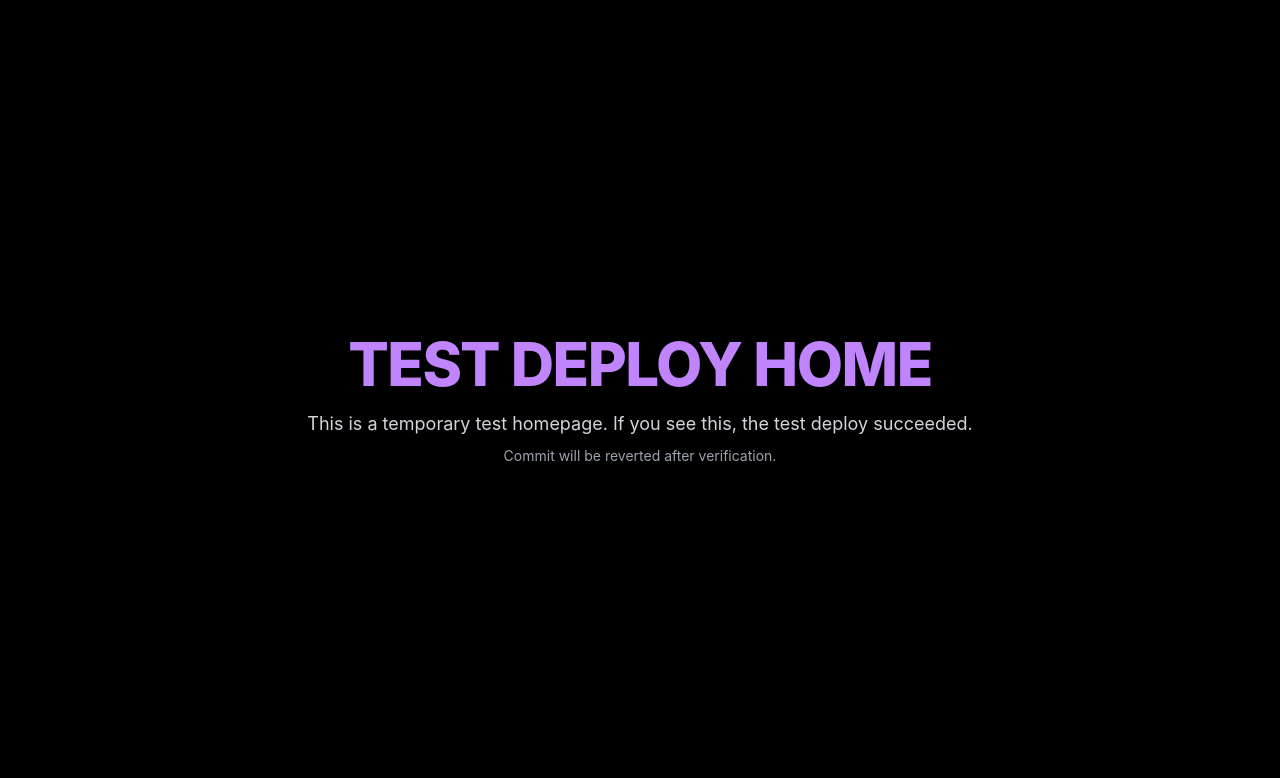
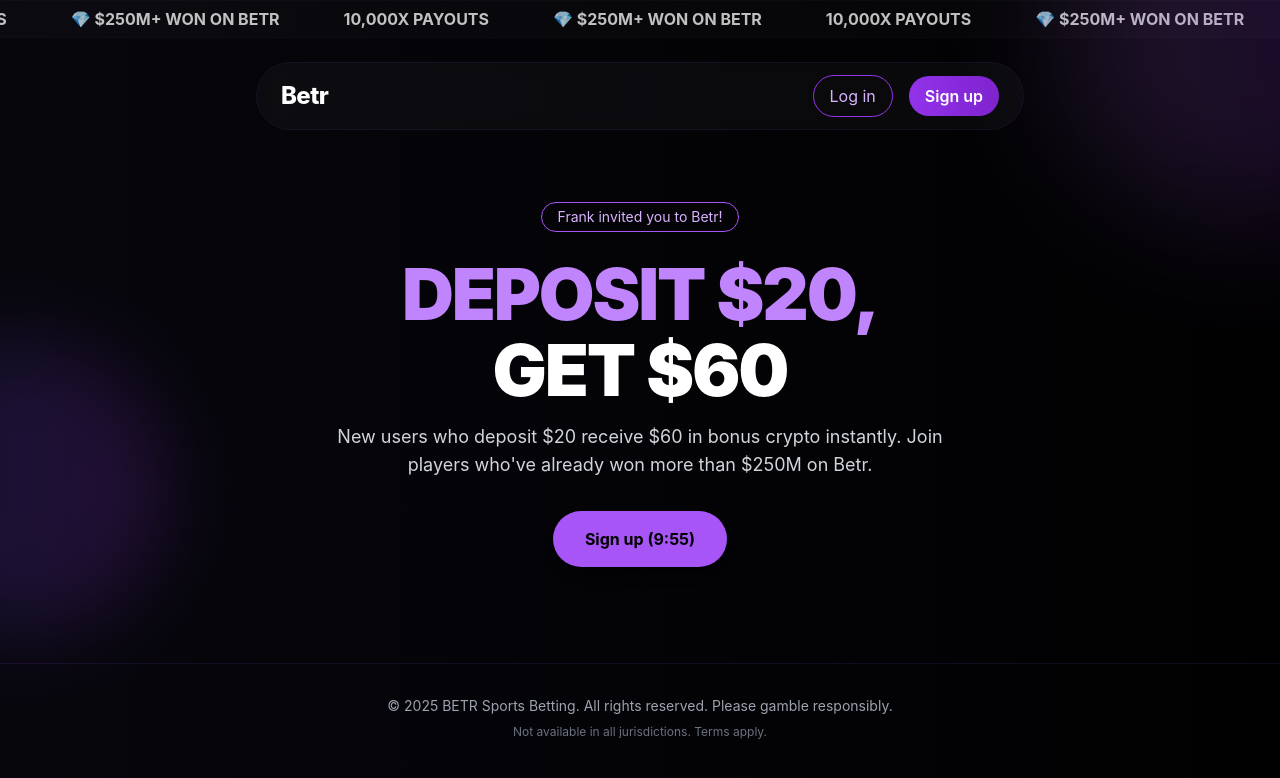
Before and after one commit to ftvinc0176/Betr-Crypto, a Next.js app: page / in a window 1280 px wide. Shown: the top 778 px of the page. Built offline with nearby package versions, Linux system fonts and the light colour scheme.

Commit message:
chore: restore real homepage content

```diff
--- a/src/app/page.tsx
+++ b/src/app/page.tsx
@@ -1,15 +1,119 @@
 "use client";
 
-import React from "react";
+import Link from 'next/link';
+import React, { useState, useEffect } from 'react';
+import SolanaDepositModal from '@/components/SolanaDepositModal';
 
-export default function TestDeployHome() {
-	return (
-		<main className="min-h-screen flex items-center justify-center bg-black text-white">
-			<div className="text-center px-6">
-				<h1 className="text-6xl font-extrabold text-purple-400 tracking-tight">TEST DEPLOY HOME</h1>
-				<p className="mt-4 text-lg text-gray-300">This is a temporary test homepage. If you see this, the test deploy succeeded.</p>
-				<p className="mt-2 text-sm text-gray-400">Commit will be reverted after verification.</p>
-			</div>
-		</main>
-	);
+export default function Home() {
+  const [depositOpen, setDepositOpen] = useState(false);
+  // 10 minute timer (600 seconds) that starts on each page load and counts down
+  const [secondsLeft, setSecondsLeft] = useState<number>(600);
+
+  function pad(n: number) {
+    return n.toString().padStart(2, '0');
+  }
+
+  // Start countdown on mount; reset to 600 on refresh (mount)
+  useEffect(() => {
+    setSecondsLeft(600);
+    const iv = setInterval(() => {
+      setSecondsLeft(s => {
+        if (s <= 0) {
+          return 0;
+        }
+        return s - 1;
+      });
+    }, 1000);
+    return () => clearInterval(iv);
+  }, []);
+  return (
+    <div className="premium-gradient text-white min-h-screen relative overflow-hidden">
+      <div className="top-ticker">
+        <div className="ticker-scroll px-6">
+          <div className="ticker-marquee">
+            {/* sequence: $250M message + payouts message; duplicated for seamless scroll */}
+            <span className="ticker-item">💎 $250M+ WON ON BETR</span>
+            <span className="ticker-item">10,000X PAYOUTS</span>
+            <span className="ticker-item">💎 $250M+ WON ON BETR</span>
+            <span className="ticker-item">10,000X PAYOUTS</span>
+            <span className="ticker-item">💎 $250M+ WON ON BETR</span>
+            <span className="ticker-item">10,000X PAYOUTS</span>
+            {/* duplicate sequence to fill second half for continuous animation */}
+            <span className="ticker-item">💎 $250M+ WON ON BETR</span>
+            <span className="ticker-item">10,000X PAYOUTS</span>
+            <span className="ticker-item">💎 $250M+ WON ON BETR</span>
+            <span className="ticker-item">10,000X PAYOUTS</span>
+            <span className="ticker-item">💎 $250M+ WON ON BETR</span>
+            <span className="ticker-item">10,000X PAYOUTS</span>
+          </div>
+        </div>
+      </div>
+
+
+        <nav className="w-full">
+          {/* Mobile compact nav */}
+          <div className="sm:hidden w-full flex items-center justify-between px-4 py-4">
+              <div className="flex items-center gap-3">
+              <div className="w-10 h-8 rounded-full bg-black/60 flex items-center justify-center border border-purple-800">
+                <span className="text-white font-bold">⚡</span>
+              </div>
+              <span className="font-bold text-white">Betr</span>
+            </div>
+
+            <div className="flex items-center gap-2">
+              <Link href="/login" className="px-3 py-2 rounded-full border border-purple-600 text-purple-300 text-sm">Log in</Link>
+              <Link href="/register" className="px-3 py-2 rounded-full bg-gradient-to-r from-purple-600 to-purple-700 text-white text-sm">Sign up</Link>
+            </div>
+          </div>
+
+          {/* Desktop centered pill nav */}
+          <div className="hidden sm:flex w-full items-center justify-center px-4 py-6">
+            <div className="w-full max-w-3xl bg-black/70 backdrop-blur-md glass-card rounded-full px-6 py-3 flex items-center justify-between">
+              <div className="flex items-center gap-4">
+                <span className="font-extrabold text-2xl text-white tracking-tight">Betr</span>
+              </div>
+
+              <div className="flex items-center gap-4">
+                <Link href="/login" className="px-4 py-2 rounded-full border border-purple-600 text-purple-300 hover:bg-purple-900/20 transition">Log in</Link>
+                <Link href="/register" className="px-4 py-2 rounded-full bg-gradient-to-r from-purple-600 to-purple-700 text-white font-semibold">Sign up</Link>
+              </div>
+            </div>
+          </div>
+        </nav>
+
+      {/* Decorative blobs */}
+      <div className="absolute -right-40 -top-40 w-96 h-96 rounded-full bg-gradient-to-r from-purple-700/30 to-purple-400/20 blur-3xl opacity-70 spin-slow"></div>
+      <div className="absolute -left-32 bottom-40 w-72 h-72 rounded-full bg-gradient-to-r from-indigo-900/30 to-purple-600/20 blur-2xl opacity-60 float-2"></div>
+
+      <main className="flex-1 flex items-center justify-center px-6 py-12">
+        <div className="w-full max-w-6xl mx-auto">
+          <div className="flex flex-col items-center text-center">
+            <span className="inline-block mb-6 px-4 py-1 border border-purple-500 rounded-full text-purple-300 text-sm">Frank invited you to Betr!</span>
+
+              <h1 className="promo-headline text-purple-400">DEPOSIT $20,</h1>
+              <h2 className="promo-headline text-white mb-4">GET $60</h2>
+
+            <p className="text-gray-300 text-lg mb-8 max-w-2xl">New users who deposit $20 receive $60 in bonus crypto instantly. Join players who&apos;ve already won more than $250M on Betr.</p>
+
+              <div className="flex flex-col sm:flex-row items-center gap-4 mb-12">
+                <Link href="/register" className="w-full sm:w-auto px-8 py-4 rounded-full bg-purple-500 text-black font-bold shadow-lg text-center">
+                  {`Sign up (${Math.floor(secondsLeft / 60)}:${pad(secondsLeft % 60)})`}
+                </Link>
+              </div>
+
+            {/* partner logos removed per request */}
+          </div>
+        </div>
+      </main>
+
+      {/* Bonus explanation removed per request */}
+
+      <footer className="w-full border-t border-purple-500/10 py-8 px-4 text-center text-gray-400 text-sm">
+        <div className="max-w-4xl mx-auto">
+          <p>© 2025 BETR Sports Betting. All rights reserved. Please gamble responsibly.</p>
+          <p className="text-xs text-gray-500 mt-2">Not available in all jurisdictions. Terms apply.</p>
+        </div>
+      </footer>
+    </div>
+  );
 }
```
